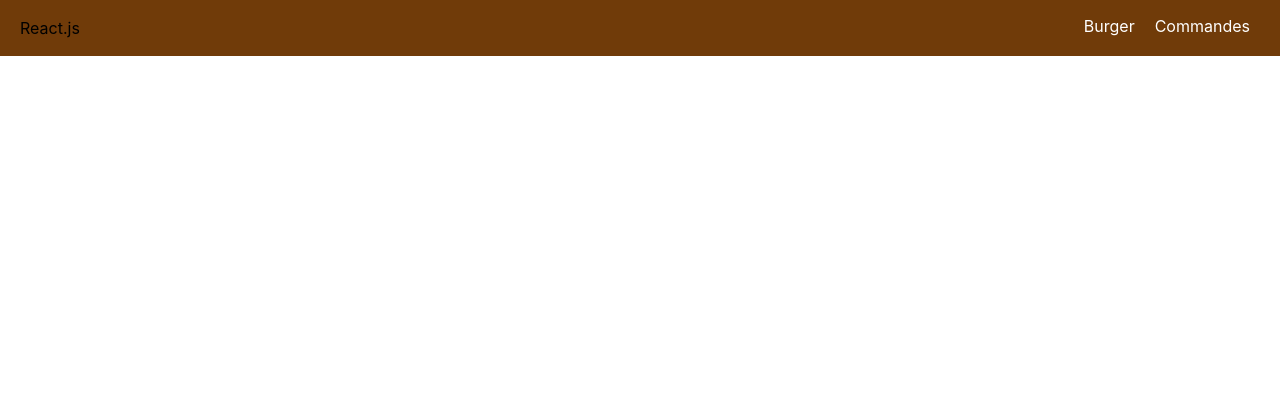
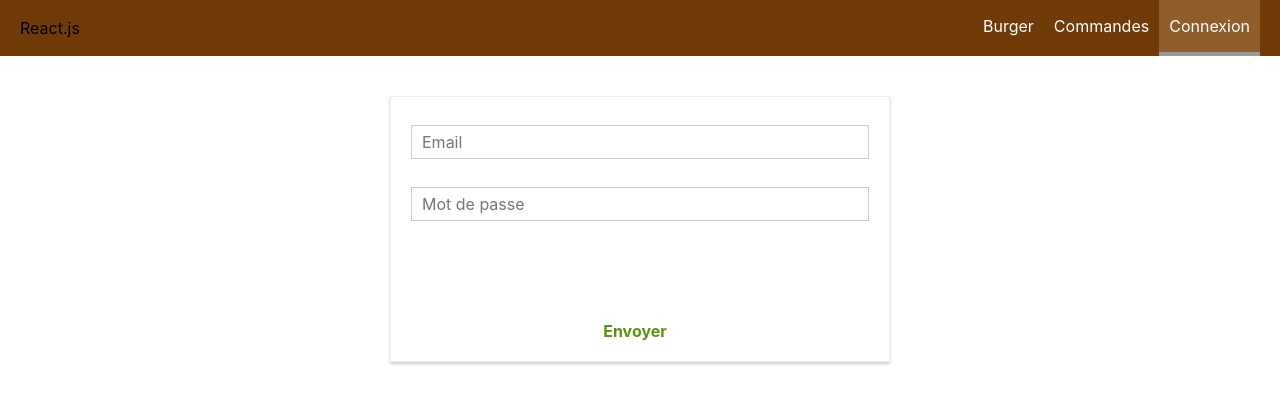
Before and after one commit to AngelLando/react-demo-app, a React (Create React App) app: page /auth in a window 1280 px wide. Shown: the top 404 px of the page. Built offline with nearby package versions, Linux system fonts and the light colour scheme.

Commit message:
Added authentification form

```diff
--- a/src/App.js
+++ b/src/App.js
@@ -5,6 +5,7 @@
 import BurgerBuilder from './containers/BurgerBuilder/BurgerBuilder';
 import Checkout from './containers/Checkout/Checkout';
 import Orders from './containers/Orders/Orders';
+import Auth from './containers/Auth/Auth';
 
 function App() {
   return (
@@ -13,6 +14,7 @@
         <Switch>
           <Route path="/checkout" component={Checkout} />
           <Route path="/orders" component={Orders} />
+          <Route path="/auth" component={Auth} />
           <Route path="/" exact component={BurgerBuilder} />
         </Switch>
       </Layout>
--- a/src/components/Navigation/NavigationItems/NavigationItems.js
+++ b/src/components/Navigation/NavigationItems/NavigationItems.js
@@ -7,6 +7,7 @@
     <ul className={classes.NavigationItems}>
         <NavigationItem link="/">Burger</NavigationItem>
         <NavigationItem link="/orders" >Commandes</NavigationItem>
+        <NavigationItem link="/auth" >Connexion</NavigationItem>
     </ul>
 );
 
--- /dev/null
+++ b/src/containers/Auth/Auth.js
@@ -0,0 +1,95 @@
+import React, { Component } from 'react';
+
+import Input from '../../components/UI/Input/Input';
+import Button from '../../components/UI/Button/Button';
+import classes from './Auth.module.css';
+
+class Auth extends Component {
+    state = {
+        controls: {
+            email: {
+                elementType: 'input',
+                elementConfig: {
+                    type: 'email',
+                    placeholder: 'Email'
+                },
+                value: '',
+                validation: {
+                    required: true
+                },
+                valid: false,
+                touched: false
+            },
+            password: {
+                elementType: 'input',
+                elementConfig: {
+                    type: 'password',
+                    placeholder: 'Mot de passe'
+                },
+                value: '',
+                validation: {
+                    required: true
+                },
+                valid: false,
+                touched: false
+            },
+        }
+    }
+
+    checkValidity(value, rules) {
+        let isValid = true;
+
+        if(rules.required) {
+            isValid = value.trim() !== '' && isValid;
+        }
+
+        return isValid;
+    }
+
+    inputChangedHandler = (event, controlName) => {
+        const updatedControls = {
+            ...this.state.controls,
+            [controlName]: {
+                ...this.state.controls[controlName],
+                value: event.target.value,
+                valid: this.checkValidity(event.target.value, this.state.controls[controlName].validation),
+                touched: true
+            }
+        };
+        this.setState({controls: updatedControls});
+    }
+
+    render() {
+        const formElementsArray = [];
+        for(let key in this.state.controls) {
+            formElementsArray.push({
+                id: key,
+                config: this.state.controls[key]
+            });
+        }
+
+        const form = formElementsArray.map(formElement => (
+            <Input
+                key={formElement.id}
+                elementType={formElement.config.elementType}
+                elementConfig={formElement.config.elementConfig}
+                value={formElement.config.value}
+                invalid={!formElement.config.valid}
+                shouldValidate={formElement.config.validation}
+                touched={formElement.config.touched}
+                changed={(event) => this.inputChangedHandler(event, formElement.id)}
+            />
+        ));
+
+        return(
+            <div className={classes.Auth}>
+                <form>
+                    {form}
+                    <Button btnType="Success">Envoyer</Button>
+                </form>
+            </div>
+        );
+    }
+}
+
+export default Auth;
--- /dev/null
+++ b/src/containers/Auth/Auth.module.css
@@ -0,0 +1,15 @@
+.Auth {
+    margin: 20px auto;
+    width: 80%;
+    text-align: center;
+    box-shadow: 0 2px 3px #ccc;
+    border: 1px solid #eee;
+    padding: 10px;
+    box-sizing: border-box;
+}
+
+@media (min-width: 600px) {
+    .Auth {
+        width: 500px;
+    }
+}
--- a/src/containers/Checkout/ContactData/ContactData.js
+++ b/src/containers/Checkout/ContactData/ContactData.js
@@ -162,7 +162,8 @@
                         invalid={!formElement.config.valid}
                         shouldValidate={formElement.config.validation}
                         touched={formElement.config.touched}
-                        changed={(event) => this.inputChangedHandler(event, formElement.id)} />
+                        changed={(event) => this.inputChangedHandler(event, formElement.id)}
+                    />
                 ))}
                 <Button btnType="Success" disabled={!this.state.formIsValid}>Commander</Button>
             </form>
```
